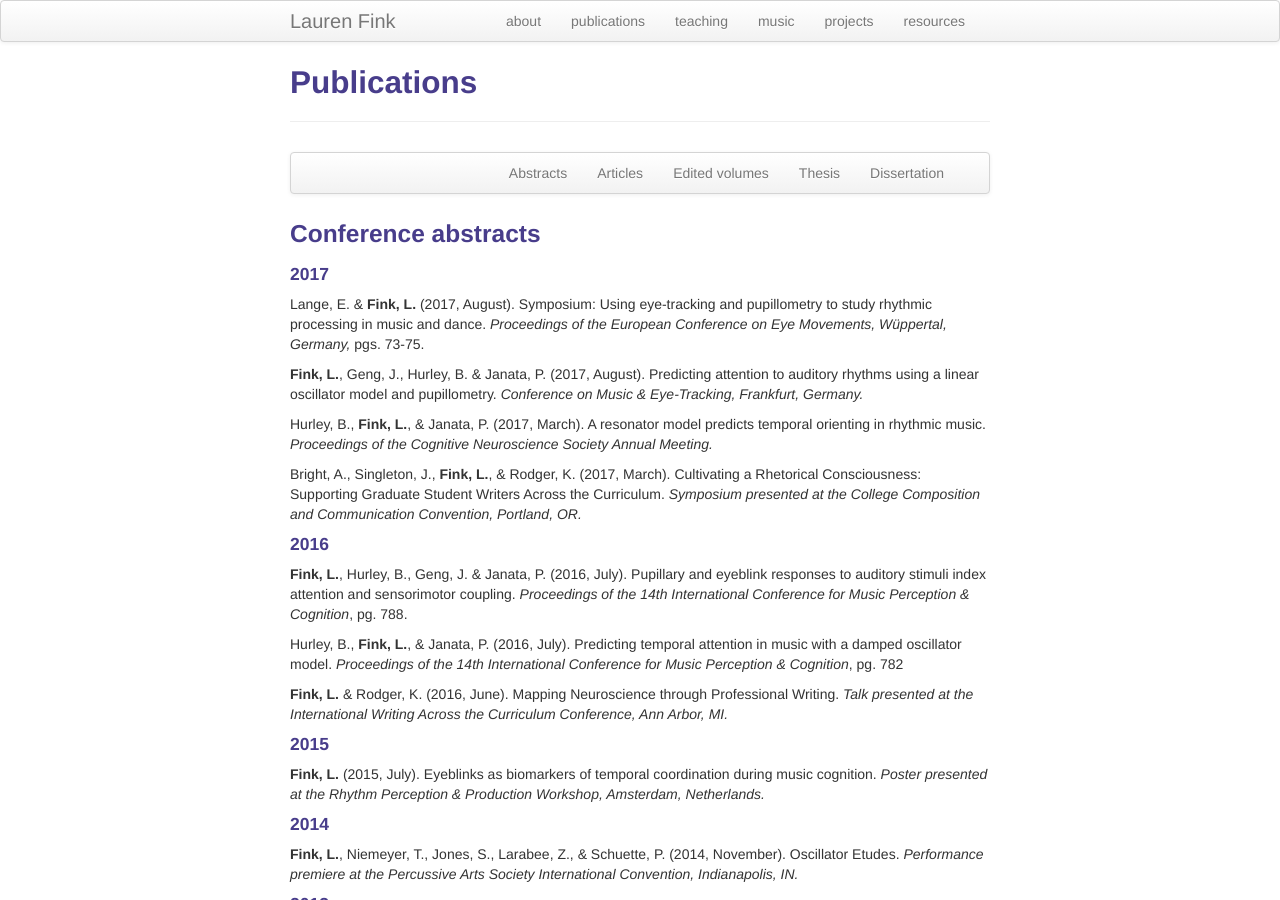
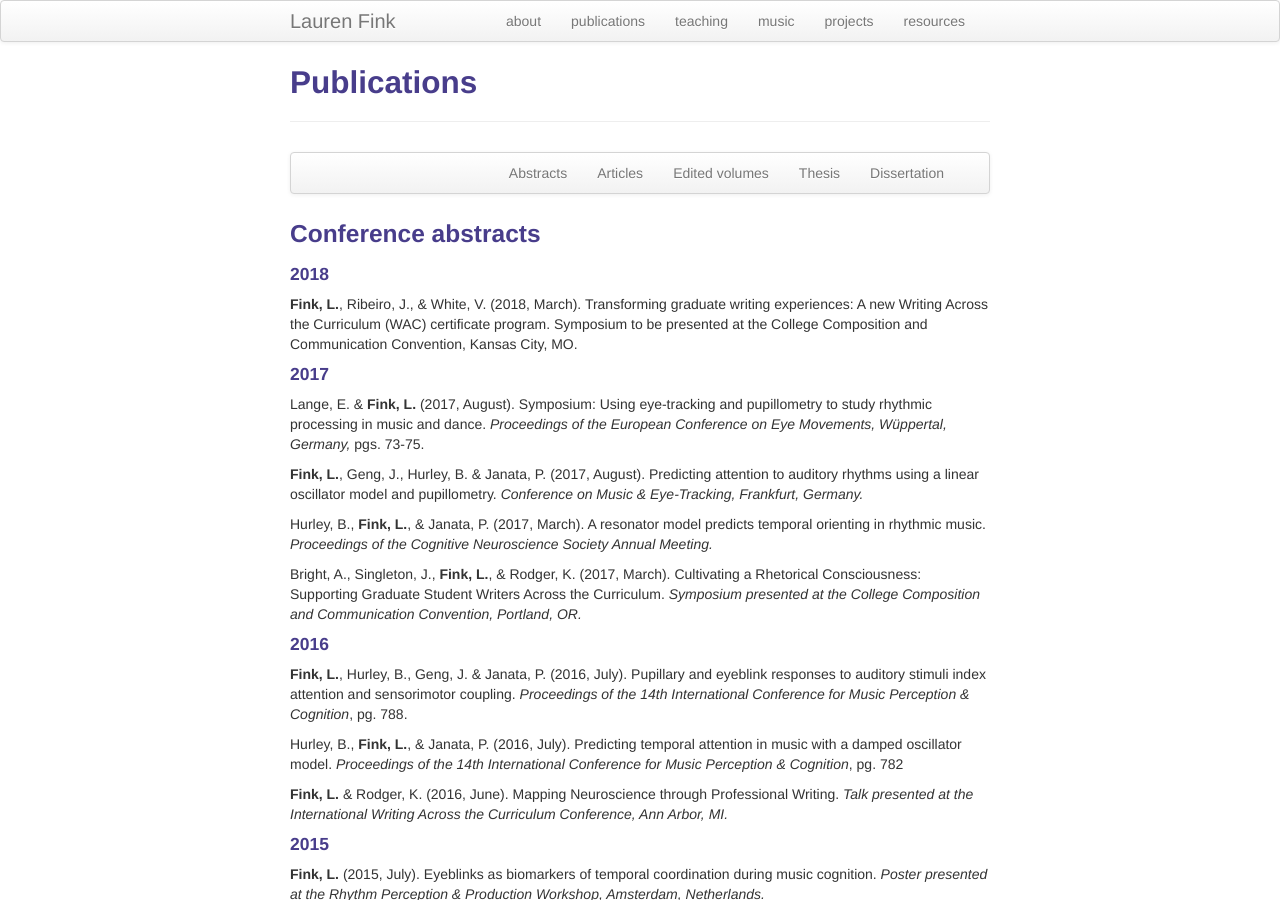
Before and after one commit to lkfink/lkfink.github.io, a Jekyll site: the page built from pages/pubs.md, in a window 1280 px wide and 900 px high. Built offline with Jekyll 4.4.1, drawn with Linux system fonts in a browser that asks for light colours.

Commit message:
add Cs presentation

```diff
--- a/pages/pubs.md
+++ b/pages/pubs.md
@@ -28,6 +28,9 @@ description: Lauren Fink's publications
 
 
 ### <a name="abstracts"></a>Conference abstracts
+
+#### 2018
+**Fink, L.**, Ribeiro, J., & White, V. (2018, March). Transforming graduate writing experiences: A new Writing Across the Curriculum (WAC) certificate program. Symposium to be presented at the College Composition and Communication Convention, Kansas City, MO.
 
 #### 2017
 Lange, E. & **Fink, L.** (2017, August). Symposium: Using eye-tracking and pupillometry to study rhythmic processing in music and dance. *Proceedings of the European Conference on Eye Movements, Wüppertal, Germany,* pgs. 73-75.
```
